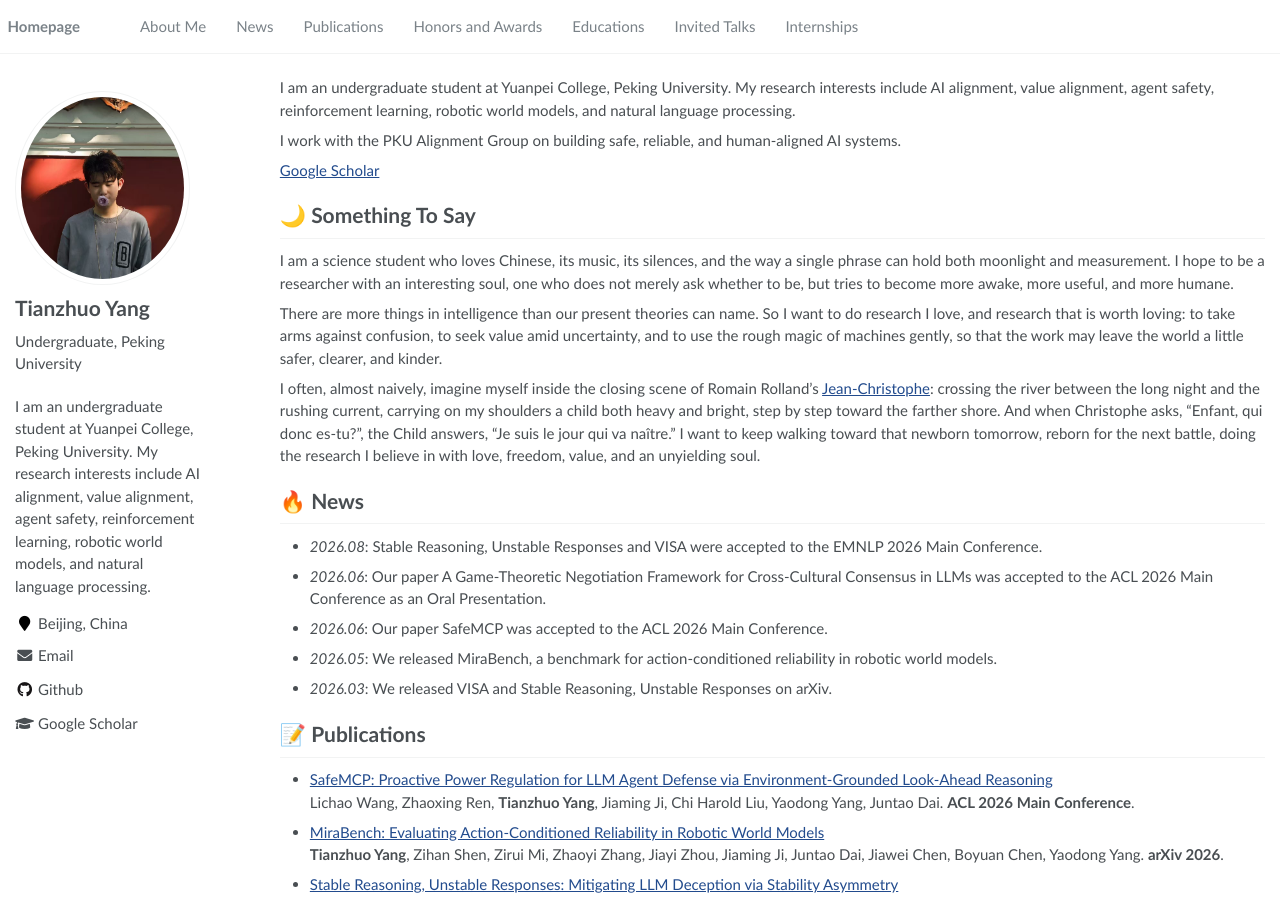
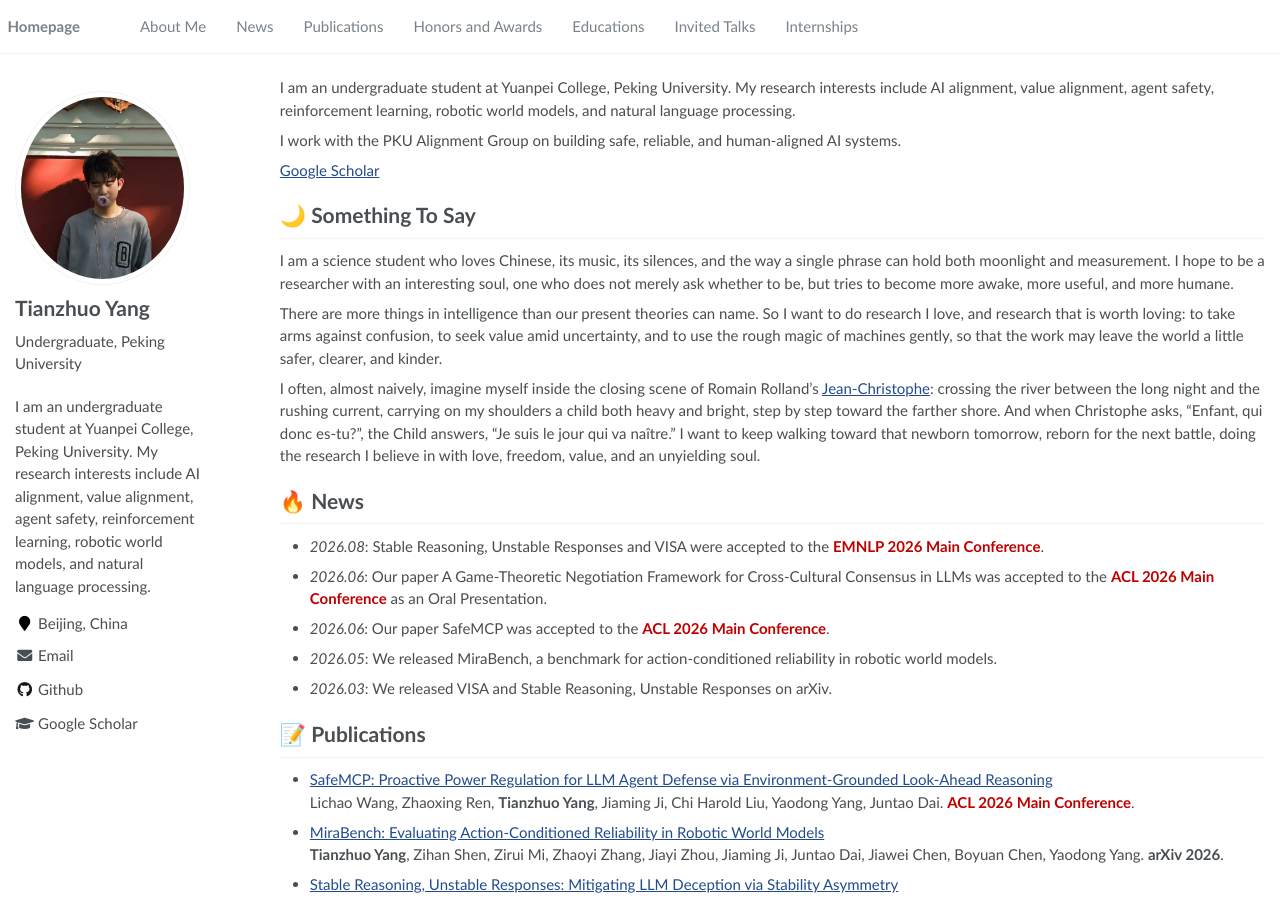
Before and after one commit to tandrewyang/tandrewyang.github.io, a Jekyll site: the page built from _pages/about.md, in a window 1280 px wide and 900 px high. Built offline with Jekyll 4.4.1, drawn with Linux system fonts in a browser that asks for light colours.

Commit message:
Highlight accepted conference venues

```diff
--- a/_pages/about.md
+++ b/_pages/about.md
@@ -32,31 +32,31 @@ There are more things in intelligence than our present theories can name. So I w
 I often, almost naively, imagine myself inside the closing scene of Romain Rolland's [Jean-Christophe](https://fr.wikisource.org/wiki/Page:Rolland_-_Jean-Christophe,_tome_10.djvu/332): crossing the river between the long night and the rushing current, carrying on my shoulders a child both heavy and bright, step by step toward the farther shore. And when Christophe asks, "Enfant, qui donc es-tu?", the Child answers, "Je suis le jour qui va naître." I want to keep walking toward that newborn tomorrow, reborn for the next battle, doing the research I believe in with love, freedom, value, and an unyielding soul.
 
 # 🔥 News
-- *2026.08*: Stable Reasoning, Unstable Responses and VISA were accepted to the EMNLP 2026 Main Conference.
-- *2026.06*: Our paper A Game-Theoretic Negotiation Framework for Cross-Cultural Consensus in LLMs was accepted to the ACL 2026 Main Conference as an Oral Presentation.
-- *2026.06*: Our paper SafeMCP was accepted to the ACL 2026 Main Conference.
+- *2026.08*: Stable Reasoning, Unstable Responses and VISA were accepted to the <span style="color:#c00000; font-weight:700;">EMNLP 2026 Main Conference</span>.
+- *2026.06*: Our paper A Game-Theoretic Negotiation Framework for Cross-Cultural Consensus in LLMs was accepted to the <span style="color:#c00000; font-weight:700;">ACL 2026 Main Conference</span> as an Oral Presentation.
+- *2026.06*: Our paper SafeMCP was accepted to the <span style="color:#c00000; font-weight:700;">ACL 2026 Main Conference</span>.
 - *2026.05*: We released MiraBench, a benchmark for action-conditioned reliability in robotic world models.
 - *2026.03*: We released VISA and Stable Reasoning, Unstable Responses on arXiv.
 
 # 📝 Publications
 
 - [SafeMCP: Proactive Power Regulation for LLM Agent Defense via Environment-Grounded Look-Ahead Reasoning](https://arxiv.org/abs/2606.01991)<br>
-  Lichao Wang, Zhaoxing Ren, **Tianzhuo Yang**, Jiaming Ji, Chi Harold Liu, Yaodong Yang, Juntao Dai. **ACL 2026 Main Conference**.
+  Lichao Wang, Zhaoxing Ren, **Tianzhuo Yang**, Jiaming Ji, Chi Harold Liu, Yaodong Yang, Juntao Dai. <span style="color:#c00000; font-weight:700;">ACL 2026 Main Conference</span>.
 
 - [MiraBench: Evaluating Action-Conditioned Reliability in Robotic World Models](https://arxiv.org/abs/2605.29360)<br>
   **Tianzhuo Yang**, Zihan Shen, Zirui Mi, Zhaoyi Zhang, Jiayi Zhou, Jiaming Ji, Juntao Dai, Jiawei Chen, Boyuan Chen, Yaodong Yang. **arXiv 2026**.
 
 - [Stable Reasoning, Unstable Responses: Mitigating LLM Deception via Stability Asymmetry](https://arxiv.org/abs/2603.26846)<br>
-  Guoxi Zhang, Jiawei Chen, **Tianzhuo Yang**, Lang Qin, Juntao Dai, Yaodong Yang, Jingwei Yi. **EMNLP 2026 Main Conference**.
+  Guoxi Zhang, Jiawei Chen, **Tianzhuo Yang**, Lang Qin, Juntao Dai, Yaodong Yang, Jingwei Yi. <span style="color:#c00000; font-weight:700;">EMNLP 2026 Main Conference</span>.
 
 - [VISA: Value Injection via Shielded Adaptation for Personalized LLM Alignment](https://arxiv.org/abs/2603.04822)<br>
-  Jiawei Chen, **Tianzhuo Yang**, Guoxi Zhang, Jiaming Ji, Yaodong Yang, Juntao Dai. **EMNLP 2026 Main Conference**.
+  Jiawei Chen, **Tianzhuo Yang**, Guoxi Zhang, Jiaming Ji, Yaodong Yang, Juntao Dai. <span style="color:#c00000; font-weight:700;">EMNLP 2026 Main Conference</span>.
 
 - [AI Deception: Risks, Dynamics, and Controls](https://arxiv.org/abs/2511.22619)<br>
   Boyuan Chen, Sitong Fang, Jiaming Ji, Yanxu Zhu, Pengcheng Wen, Jinzhou Wu, Yingshui Tan, Boren Zheng, Mengying Yuan, Wenqi Chen, Donghai Hong, Alex Qiu, Xin Chen, Jiayi Zhou, Kaile Wang, Juntao Dai, Borong Zhang, **Tianzhuo Yang**, et al. **arXiv 2025**.
 
 - [A Game-Theoretic Negotiation Framework for Cross-Cultural Consensus in LLMs](https://arxiv.org/abs/2506.13245)<br>
-  Guoxi Zhang, Jiawei Chen, **Tianzhuo Yang**, Jiaming Ji, Yaodong Yang, Juntao Dai. **ACL 2026 Main Conference, Oral Presentation**.
+  Guoxi Zhang, Jiawei Chen, **Tianzhuo Yang**, Jiaming Ji, Yaodong Yang, Juntao Dai. <span style="color:#c00000; font-weight:700;">ACL 2026 Main Conference, Oral Presentation</span>.
 
 # 🎖 Honors and Awards
 - SenseTime Scholarship (商汤奖学金; 30 recipients nationwide).
```
